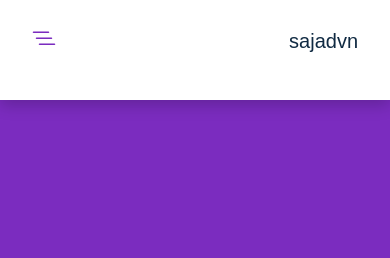
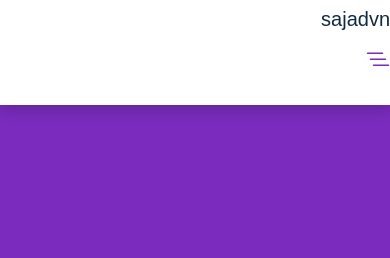
Before and after one commit to sajadvn79/firstproject, a website: page index.html in a window 390 px wide. Shown: the top 258 px of the page. Drawn offline with Linux system fonts and the light colour scheme; files whose address does not match are found by name.

Commit message:
index.html

```diff
--- a/index.html
+++ b/index.html
@@ -40,11 +40,11 @@
       <!-- header  -->
       <header id="home">
         <!-- navbar -->
-        <nav class="navbar">
-          <div class="navbar-center">
-              <div class="nav-header">
+      <nav class="navbar">
+          <div class="align-items-end navbar-center">
+              <div class="nav-headerr">
                   <h3 class="font-bold">sajadvn</h3>
-                  <button class="nav-toogle" id="nav-toggle" type="button" style="background: transparent; border: transparent; color: #7b2cbf ; cursor: pointer;  font-size: 1.5rem;  ">
+                  <button class="d-flex d-md-none nav-toogle" id="nav-toggle" type="button" style="background: transparent; border: transparent; color: #7b2cbf ; cursor: pointer;  font-size: 1.5rem;  ">
                       <i class="bi bi-list-nested d-inline-block d-lg-none "></i>
                   </button>
               </div>
```
